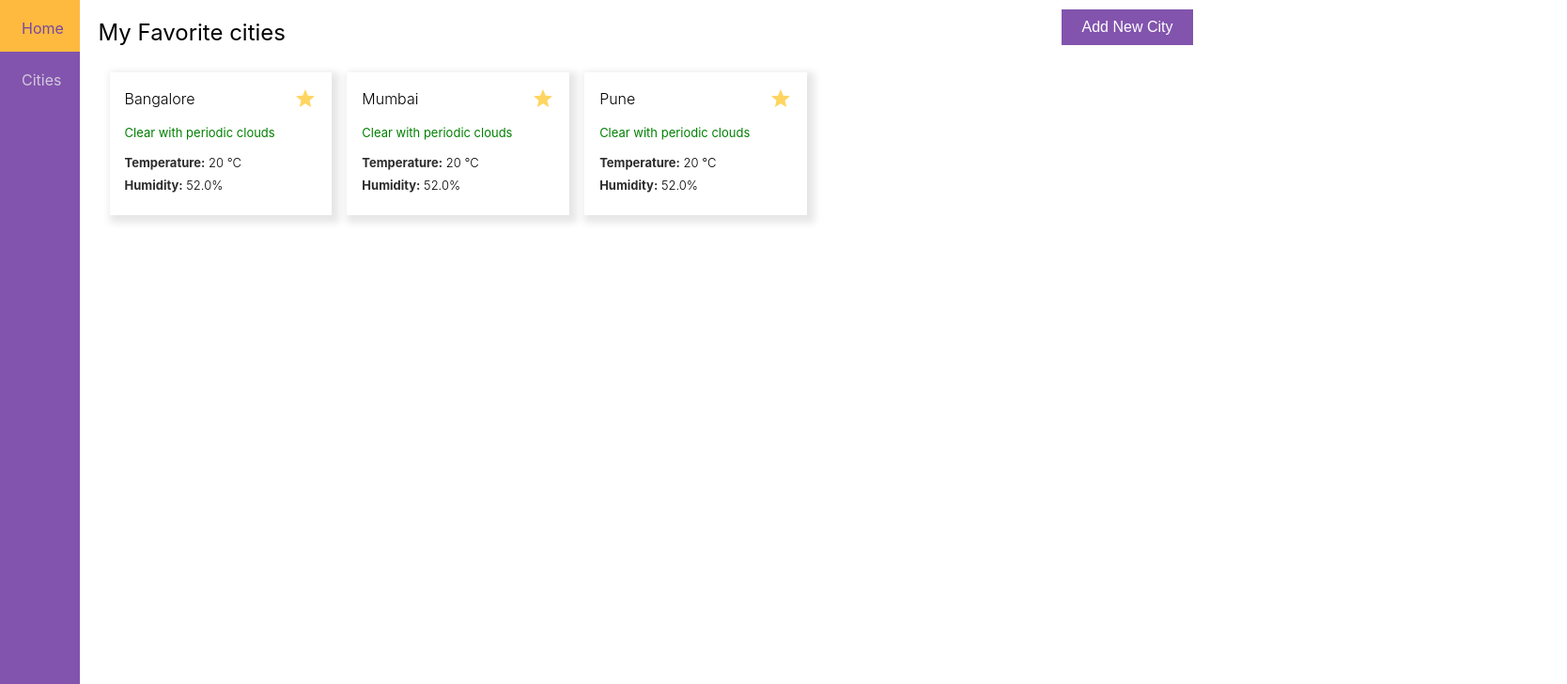
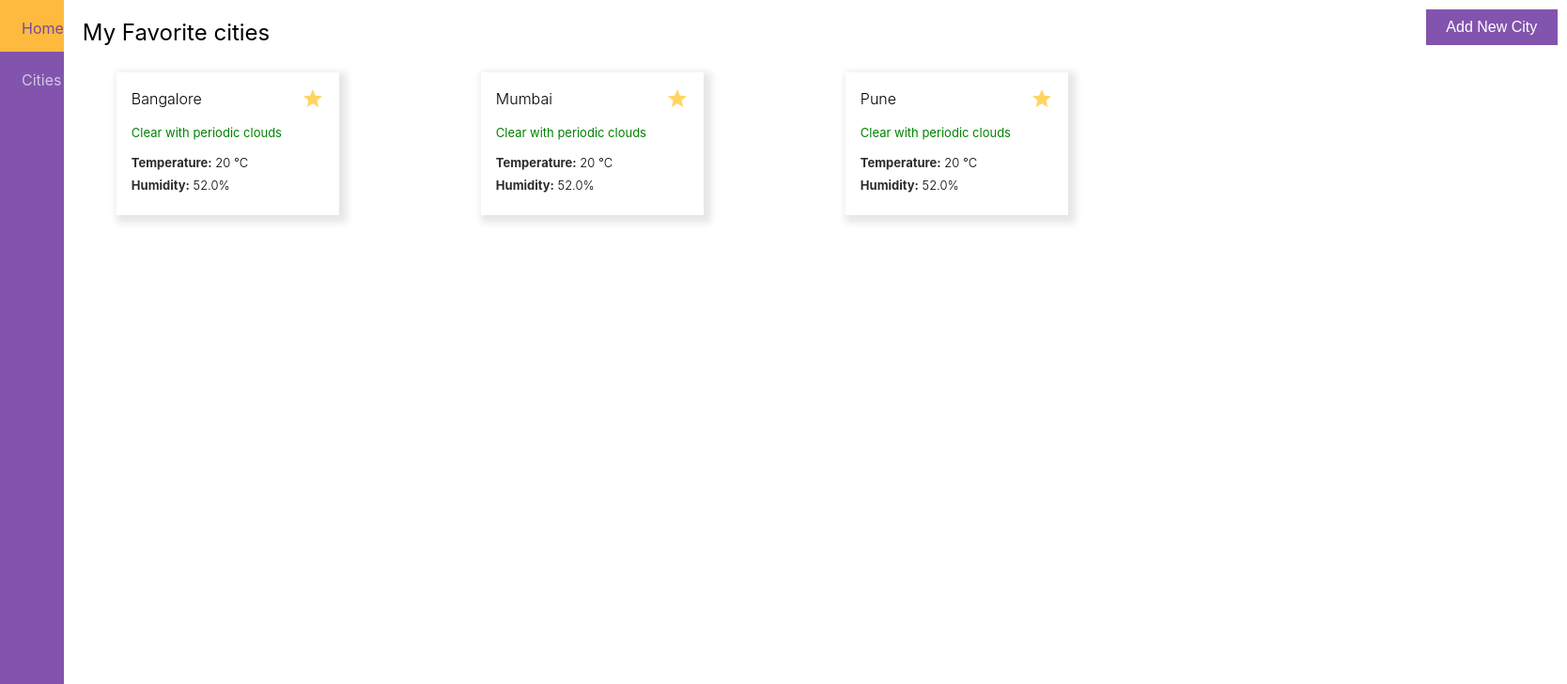
Before and after one commit to meik235/Weather-app, a React (Create React App) app: page / in a window 1280 px wide. Shown: the top 728 px of the page at 94% size, 1668 px wide, since content can reach past the window. Built offline with nearby package versions, Linux system fonts and the light colour scheme; data requests are answered from the project's data file; the HTML template or start-up script is replaced by a standard one.

Commit message:
Fixed issue

```diff
--- a/db.json
+++ b/db.json
@@ -34,7 +34,7 @@
       "temp": "20 °C",
       "humidity": "52.0%",
       "isFavorite": false,
-      "isMyCity": true
+      "isMyCity": false
     },
     {
       "id": "5",
--- a/src/components/CitiesCard.js
+++ b/src/components/CitiesCard.js
@@ -11,9 +11,9 @@ const CitiesCard = ({ id }) => {
     onload(id);
   }, [id]);
 
-  const onload = (idonload) => {
+  const onload = (id) => {
     axios
-      .get(`http://localhost:3003/cities-data/${idonload}`)
+      .get(`http://localhost:3003/cities-data/${id}`)
       .then((response) => {
         setCityInfo(response.data);
       })
@@ -33,7 +33,7 @@ const CitiesCard = ({ id }) => {
       : await axios.patch(`http://localhost:3003/cities-data/${citydata.id}`, {
           isFavorite: false,
         });
-    onload();
+    onload(id);
   };
 
   return (
--- a/src/components/Home.css
+++ b/src/components/Home.css
@@ -1,6 +1,7 @@
 .home {
   display: flex;
   flex-direction: column;
+  width: 200vh;
 }
 
 .home > p {
@@ -10,8 +11,9 @@
 }
 
 .home__container {
-  display: flex;
-  margin-left: 1.5rem;
+  display: grid;
+  grid-template-columns: repeat(4, 1fr);
+  padding-left: 3rem;
 }
 
 .favorite__city__container {
```
